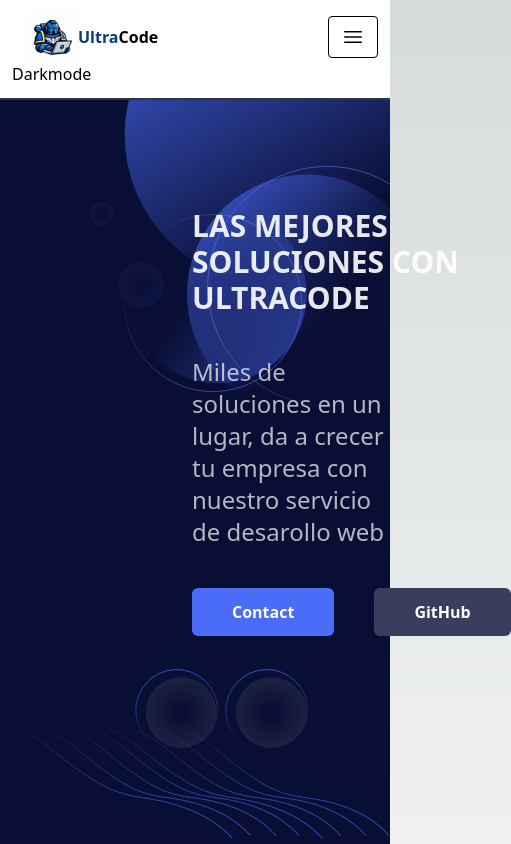
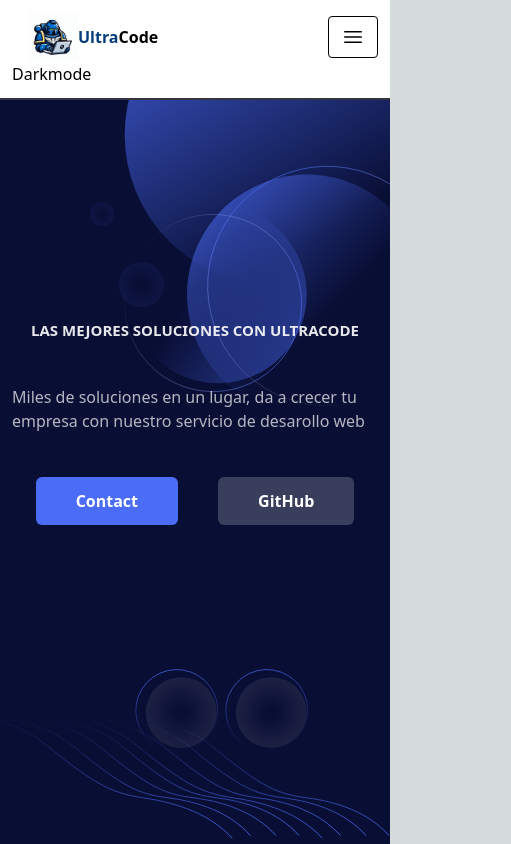
Before and after one commit to UltraCode-Solutions/UltraCode-Landing-Page, a Next.js app: page / in a window 390 px wide. Shown: the top 844 px of the page, 511 px wide, since content can reach past the window. Built offline with nearby package versions, Linux system fonts and the light colour scheme.

Commit message:
hero responsive

```diff
--- a/components/hero/Hero.jsx
+++ b/components/hero/Hero.jsx
@@ -6,13 +6,13 @@ export default function Hero() {
    return (
       <section id="hero" className="w-full h-full relative">
          <div className="flex justify-center items-center h-screen">
-            <div className="flex h-full items-center justify-start bg-[#090E34] w-full dark:text-white z-0">
+            <div className="flex h-full items-center justify-center bg-[#090E34] w-full dark:text-white z-0">
                <div className="z-10">
-                  <div className="flex flex-col justify-center items-start ml-48 gap-y-10 relative">
-                     <h1 className="text-3xl text-white/90 uppercase font-bold">
+                  <div className="flex flex-col justify-center lg:items-start items-center gap-y-8 relative">
+                     <h1 className="lg:text-4xl text-[15px] md:text-3xl text-white/90 uppercase font-bold">
                         Las mejores soluciones con UltraCode
                      </h1>
-                     <p className="text-2xl text-white/70 w-2/3">
+                     <p className="lg:text-2xl md:text-xl text-white/70 lg:w-2/3 p-3">
                         Miles de soluciones en un lugar, da a crecer tu empresa con nuestro
                         servicio de desarollo web
                      </p>
```
